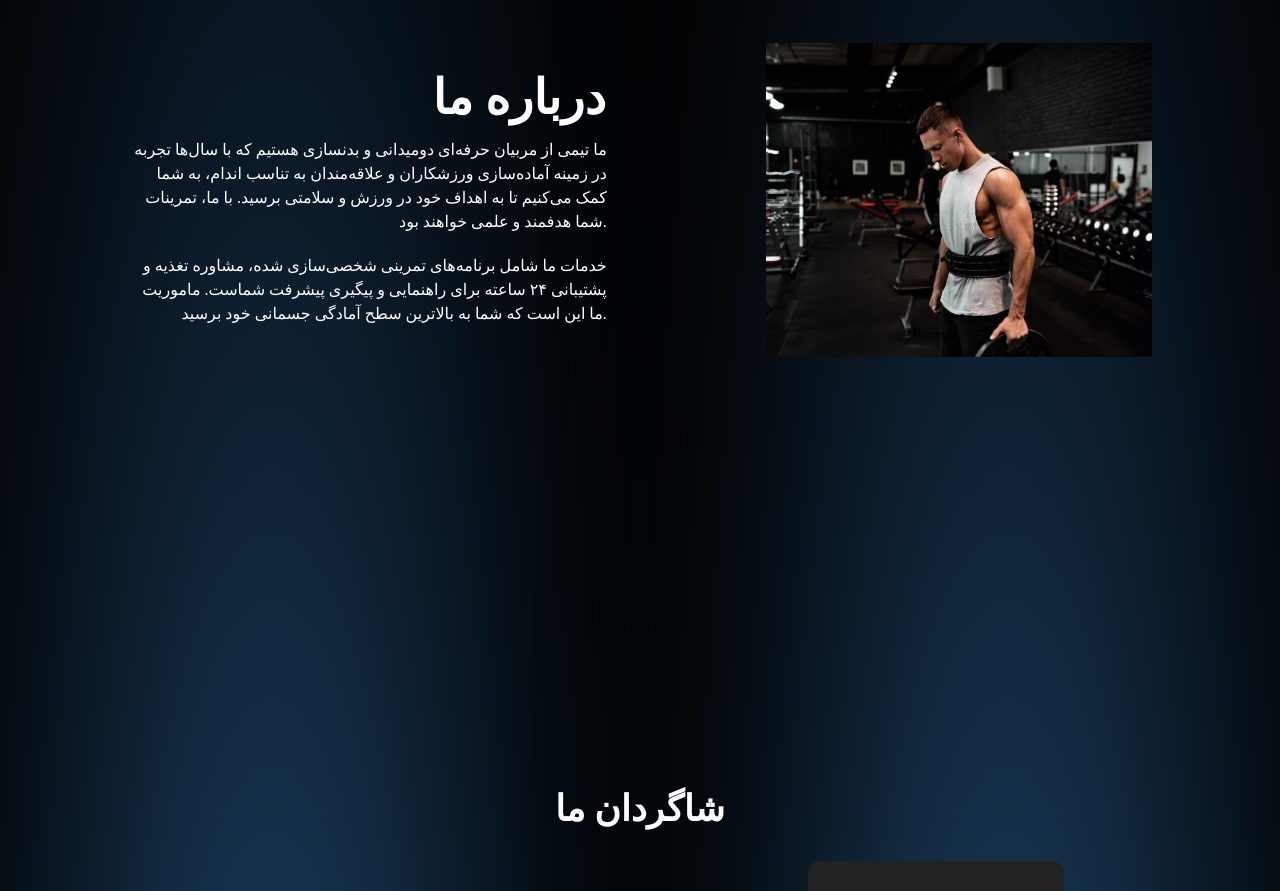
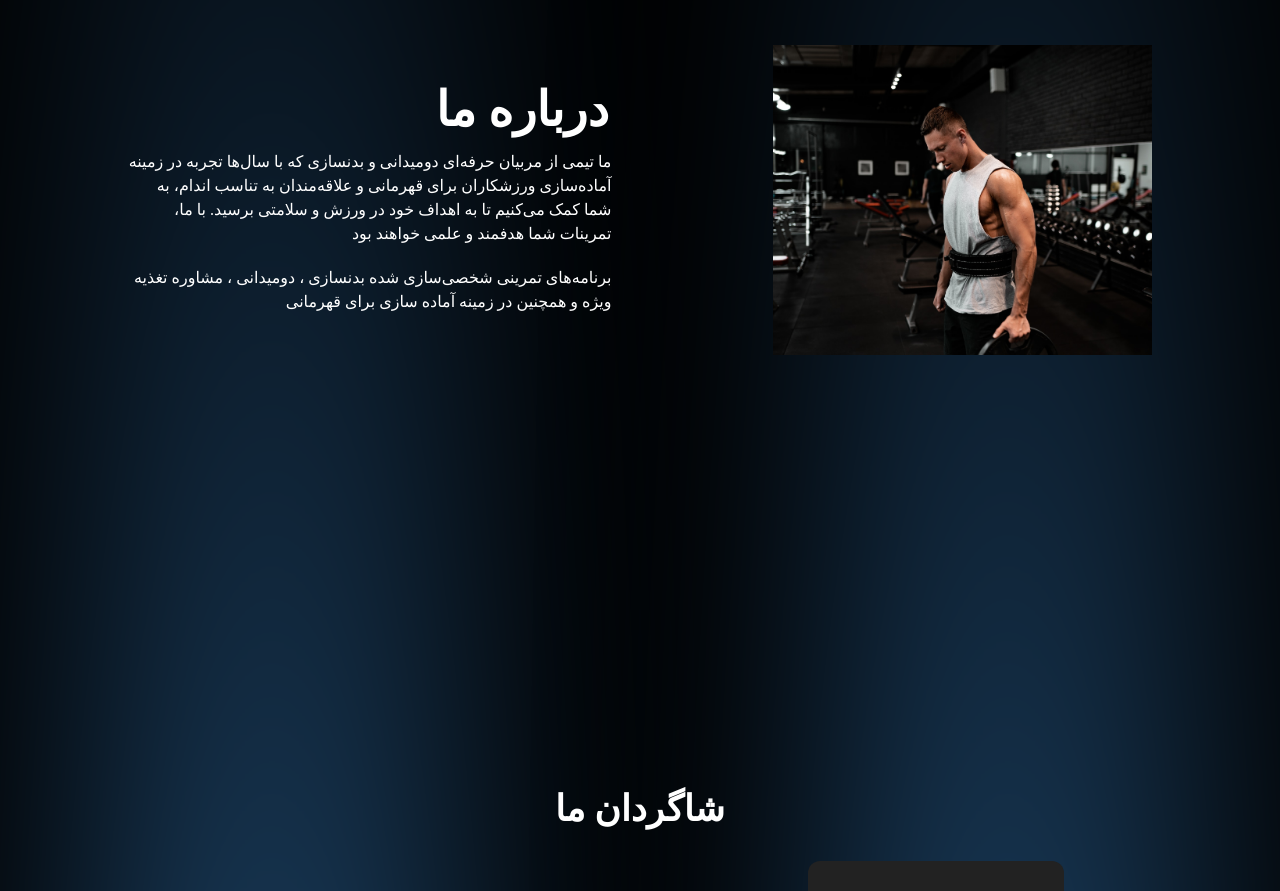
Before and after one commit to AAMRT-oo-TEAM/Ebrahimy_Academy, a React (Vite) app: page / in a window 1280 px wide. Shown: the part 1000-1891 px from the top of the page. Built offline with nearby package versions, Linux system fonts and the light colour scheme.

Commit message:
about component has bee nchanged a lttle

```diff
--- a/src/App.jsx
+++ b/src/App.jsx
@@ -9,7 +9,7 @@ import Footer from "./components/Footer";
 
 const App = () => {
   return (
-    <div className="">
+    <div className="scroll-smooth">
       <div className="absolute z-[0] w-[30%] h-[350%] left-20 top-10 blue__gradient" />
       <div className="absolute z-[0] w-[30%] h-[350%] right-20 top-10 blue__gradient" />
       <Navbar />
--- a/src/components/About.jsx
+++ b/src/components/About.jsx
@@ -4,23 +4,22 @@ import img from "../assets/img/about.png";
 const About = () => {
   return (
     <>
-      <div className="relative text-right min-h-screen font-IranianSans flex flex-col md:flex-row items-center md:mx-32 mx-5">
+      <div className="relative flex flex-col items-center min-h-screen mx-5 text-right font-IranianSans md:flex-row md:mx-32">
         <div>
           <h1 className="text-5xl font-semibold text-right md:text-center ml-36 mt-14 md:mt-0">
             درباره ما
           </h1>
-          <div className="w-full md:w-3/4 space-y-5 mt-4">
+          <div className="w-full mt-4 space-y-5 md:w-3/4">
             <p>
-              ما تیمی از مربیان حرفه‌ای دومیدانی و بدنسازی هستیم که با سال‌ها
-              تجربه در زمینه آماده‌سازی ورزشکاران و علاقه‌مندان به تناسب اندام،
-              به شما کمک می‌کنیم تا به اهداف خود در ورزش و سلامتی برسید. با ما،
-              تمرینات شما هدفمند و علمی خواهند بود.
+              ما تیمی از مربیان حرفه‌ای دومیدانی و بدنسازی که با سال‌ها تجربه در
+              زمینه آماده‌سازی ورزشکاران برای قهرمانی و علاقه‌مندان به تناسب
+              اندام، به شما کمک می‌کنیم تا به اهداف خود در ورزش و سلامتی برسید.
+              با ما، تمرینات شما هدفمند و علمی خواهند بود
             </p>
 
             <p>
-              خدمات ما شامل برنامه‌های تمرینی شخصی‌سازی شده، مشاوره تغذیه و
-              پشتیبانی ۲۴ ساعته برای راهنمایی و پیگیری پیشرفت شماست. ماموریت ما
-              این است که شما به بالاترین سطح آمادگی جسمانی خود برسید.
+              برنامه‌های تمرینی شخصی‌سازی شده بدنسازی ، دومیدانی ، مشاوره تغذیه
+              ویژه و همچنین در زمینه آماده سازی برای قهرمانی
             </p>
           </div>
         </div>
```
